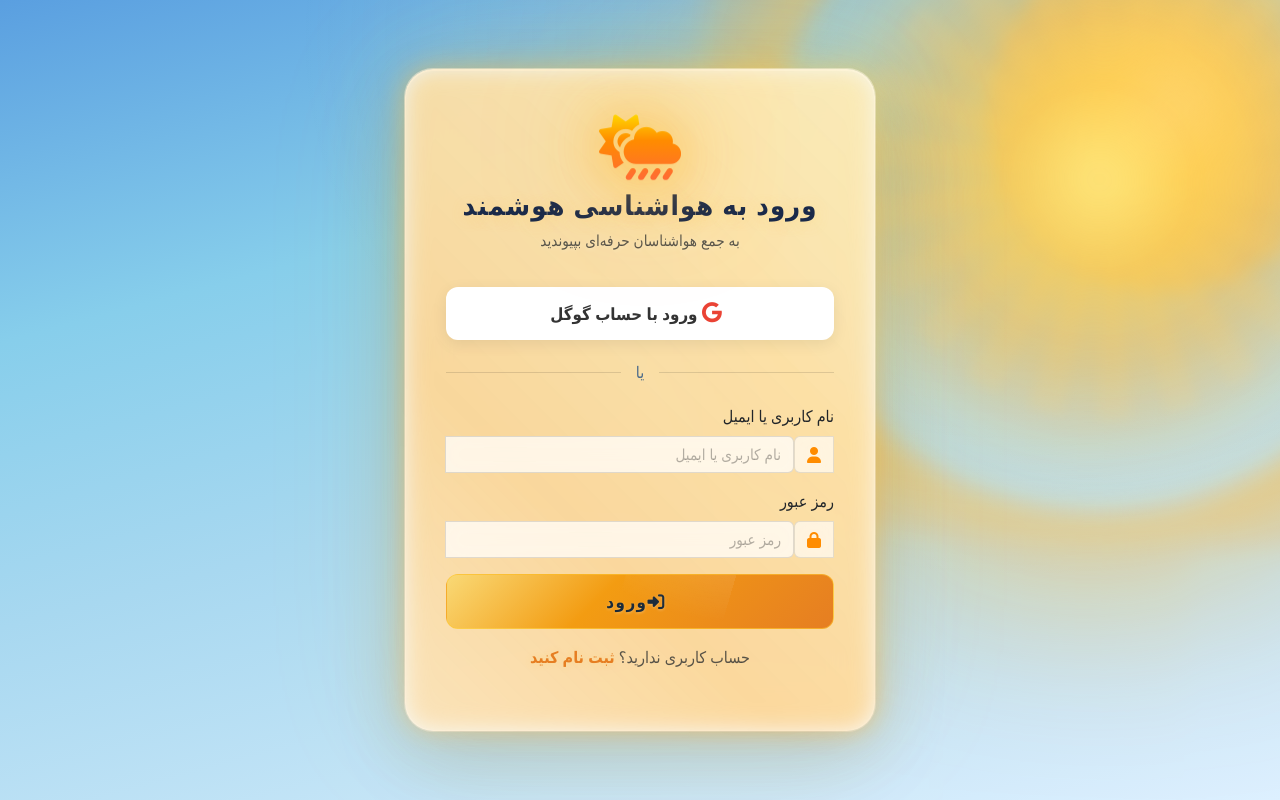
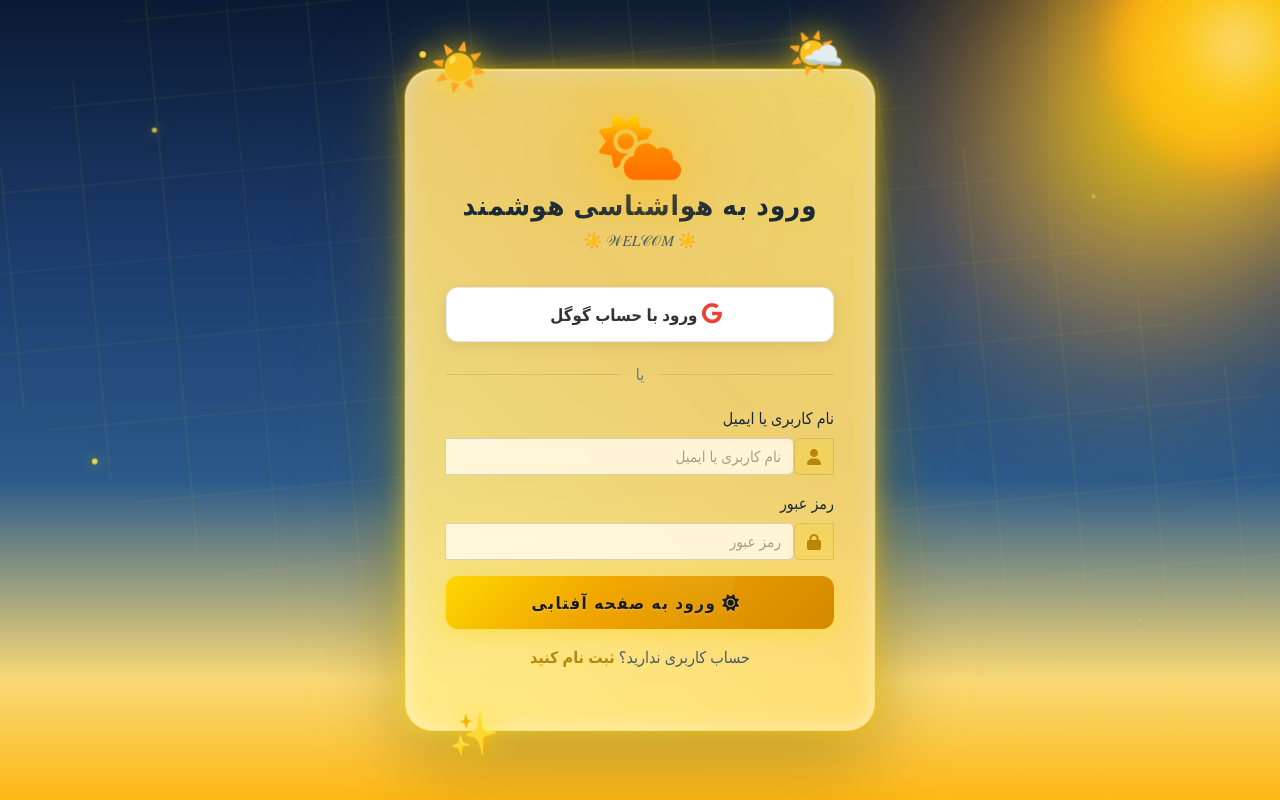
Before and after one commit to 1q23e4rr5/weather-end, a Flask app: page /login in a window 1280 px wide. Run offline with Flask 3, Linux system fonts and the light colour scheme; some libraries are stand-ins or nearby versions.

Commit message:
Update login.html

```diff
--- a/templates/login.html
+++ b/templates/login.html
@@ -9,7 +9,7 @@
     <style>
         * { margin: 0; padding: 0; box-sizing: border-box; }
         body {
-            background: #0a0e27;
+            background: linear-gradient(180deg, #0b1a33 0%, #1a3a6a 30%, #2a5a8a 60%, #f9d976 85%, #fdb813 100%);
             min-height: 100vh;
             display: flex;
             align-items: center;
@@ -18,100 +18,145 @@
             overflow-x: hidden;
             position: relative;
         }
-        /* حذف کامل همه افکت‌ها و لاگ‌ها */
-        .weather-bg-layer, .fog-layer, .particle-layer, .lightning-strike, .cloud-mega, .weather-icon-float {
-            display: none !important;
-        }
-
-        /* خورشید درخشان و روز روشن */
-        body::after {
-            content: '';
+        /* لایه‌های آفتابی و درخشان */
+        .sun-glow {
             position: fixed;
-            top: -120px;
-            right: -120px;
+            top: -150px;
+            right: -150px;
             width: 600px;
             height: 600px;
-            background: radial-gradient(circle, rgba(255, 230, 120, 0.95) 0%, rgba(255, 200, 70, 0.8) 20%, rgba(255, 180, 50, 0.5) 40%, rgba(255, 200, 100, 0.2) 60%, transparent 80%);
+            background: radial-gradient(circle, rgba(255, 215, 0, 0.7) 0%, rgba(255, 180, 50, 0.5) 25%, rgba(255, 150, 30, 0.2) 50%, transparent 70%);
+            border-radius: 50%;
+            filter: blur(40px);
+            animation: sunPulse 6s ease-in-out infinite;
+            pointer-events: none;
+            z-index: 0;
+        }
+        .sun-core {
+            position: fixed;
+            top: -80px;
+            right: -80px;
+            width: 250px;
+            height: 250px;
+            background: radial-gradient(circle, #fff7b0 0%, #ffd700 30%, #ffaa00 60%, transparent 80%);
             border-radius: 50%;
             filter: blur(15px);
-            animation: sunGlow 5s ease-in-out infinite;
+            animation: sunCorePulse 4s ease-in-out infinite;
             pointer-events: none;
             z-index: 0;
-            box-shadow: 0 0 150px rgba(255, 200, 80, 0.9), 0 0 300px rgba(255, 180, 50, 0.7), 0 0 500px rgba(255, 150, 30, 0.5);
+            box-shadow: 0 0 100px rgba(255, 215, 0, 0.8), 0 0 200px rgba(255, 200, 50, 0.6), 0 0 300px rgba(255, 180, 0, 0.4);
         }
-        body::before {
-            content: '';
-            position: fixed;
-            top: -60px;
-            right: -60px;
-            width: 350px;
-            height: 350px;
-            background: radial-gradient(circle, rgba(255, 255, 220, 1) 0%, rgba(255, 230, 120, 0.95) 25%, rgba(255, 200, 80, 0.6) 50%, rgba(255, 180, 60, 0.3) 70%, transparent 90%);
-            border-radius: 50%;
-            filter: blur(8px);
-            pointer-events: none;
-            z-index: 0;
-            animation: sunCore 3.5s ease-in-out infinite;
+        @keyframes sunPulse {
+            0%, 100% { transform: scale(1) rotate(0deg); opacity: 0.9; }
+            50% { transform: scale(1.2) rotate(8deg); opacity: 1; }
         }
-        @keyframes sunGlow {
-            0%, 100% { transform: scale(1) rotate(0deg); opacity: 0.95; filter: blur(15px); }
-            50% { transform: scale(1.15) rotate(3deg); opacity: 1; filter: blur(12px); }
+        @keyframes sunCorePulse {
+            0%, 100% { transform: scale(1); opacity: 0.9; }
+            50% { transform: scale(1.15); opacity: 1; }
         }
-        @keyframes sunCore {
-            0%, 100% { transform: scale(1); opacity: 0.98; filter: blur(8px); }
-            50% { transform: scale(1.12); opacity: 1; filter: blur(6px); }
-        }
-
-        /* پس‌زمینه آبی روشن روز */
-        body {
-            background: linear-gradient(165deg, #5a9fe0 0%, #87CEEB 30%, #a8d8f0 55%, #c5e5f7 80%, #ddf0ff 100%);
-        }
-
-        /* پرتوهای خورشید */
-        .sun-rays {
+        /* پرتوهای نور خورشید */
+        .sun-ray {
             position: fixed;
             top: 0;
-            left: 0;
+            right: 0;
             width: 100%;
             height: 100%;
             pointer-events: none;
             z-index: 0;
-            background: radial-gradient(ellipse at 80% 5%, rgba(255, 240, 180, 0.25) 0%, transparent 50%);
-        }
-        .sun-rays::after {
-            content: '';
-            position: fixed;
-            top: -80px;
-            right: -80px;
-            width: 500px;
-            height: 500px;
-            background: repeating-conic-gradient(from 0deg, rgba(255, 230, 150, 0.12) 0deg 8deg, transparent 8deg 16deg);
-            border-radius: 50%;
-            filter: blur(6px);
-            animation: rayRotate 25s linear infinite;
+            background:
+                repeating-linear-gradient(45deg,
+                    transparent 0px,
+                    transparent 40px,
+                    rgba(255, 215, 0, 0.05) 40px,
+                    rgba(255, 215, 0, 0.05) 42px,
+                    transparent 42px,
+                    transparent 80px
+                ),
+                repeating-linear-gradient(-45deg,
+                    transparent 0px,
+                    transparent 40px,
+                    rgba(255, 215, 0, 0.04) 40px,
+                    rgba(255, 215, 0, 0.04) 42px,
+                    transparent 42px,
+                    transparent 80px
+                );
+            animation: rayRotate 60s linear infinite;
         }
         @keyframes rayRotate {
             0% { transform: rotate(0deg); }
             100% { transform: rotate(360deg); }
         }
-
-        /* کارت ورود با تم روشن */
+        .sun-rays-glow {
+            position: fixed;
+            top: -200px;
+            right: -200px;
+            width: 700px;
+            height: 700px;
+            background: radial-gradient(circle, rgba(255, 220, 100, 0.15) 0%, transparent 60%);
+            border-radius: 50%;
+            filter: blur(80px);
+            pointer-events: none;
+            z-index: 0;
+            animation: glowPulse 5s ease-in-out infinite;
+        }
+        @keyframes glowPulse {
+            0%, 100% { opacity: 0.6; transform: scale(1); }
+            50% { opacity: 1; transform: scale(1.1); }
+        }
+        /* ابرهای نازک و روشن */
+        .cloud-light {
+            position: fixed;
+            background: radial-gradient(ellipse at center, rgba(255, 255, 255, 0.15) 0%, rgba(255, 255, 200, 0.05) 40%, transparent 70%);
+            border-radius: 50%;
+            filter: blur(30px);
+            animation: floatCloud 20s ease-in-out infinite;
+            pointer-events: none;
+            z-index: 0;
+        }
+        .cloud-light:nth-child(1) { width: 500px; height: 200px; top: 10%; left: -100px; animation-delay: 0s; background: radial-gradient(ellipse at center, rgba(255, 255, 220, 0.2) 0%, rgba(255, 200, 150, 0.05) 40%, transparent 70%); }
+        .cloud-light:nth-child(2) { width: 400px; height: 180px; top: 30%; right: -80px; animation-delay: -7s; background: radial-gradient(ellipse at center, rgba(255, 240, 200, 0.15) 0%, rgba(255, 200, 100, 0.05) 40%, transparent 70%); }
+        .cloud-light:nth-child(3) { width: 600px; height: 220px; bottom: 15%; left: 20%; animation-delay: -14s; background: radial-gradient(ellipse at center, rgba(255, 250, 200, 0.12) 0%, rgba(255, 220, 150, 0.04) 40%, transparent 70%); }
+        @keyframes floatCloud {
+            0%, 100% { transform: translate(0, 0) scale(1); }
+            25% { transform: translate(30px, -15px) scale(1.05); }
+            50% { transform: translate(-20px, 10px) scale(0.95); }
+            75% { transform: translate(-25px, -5px) scale(1.02); }
+        }
+        /* ذرات نور (کرم شب‌تاب گونه) */
+        .sparkle {
+            position: fixed;
+            width: 4px;
+            height: 4px;
+            background: radial-gradient(circle, #fffbe0 0%, #ffd700 60%, transparent 100%);
+            border-radius: 50%;
+            pointer-events: none;
+            z-index: 0;
+            animation: sparkleFloat 8s ease-in-out infinite;
+            box-shadow: 0 0 10px rgba(255, 215, 0, 0.8), 0 0 20px rgba(255, 200, 50, 0.5);
+        }
+        @keyframes sparkleFloat {
+            0%, 100% { transform: translate(0, 0) scale(1); opacity: 0.3; }
+            25% { transform: translate(40px, -30px) scale(1.8); opacity: 1; }
+            50% { transform: translate(-20px, 20px) scale(0.5); opacity: 0.2; }
+            75% { transform: translate(30px, 10px) scale(1.5); opacity: 0.8; }
+        }
+        /* کارت ورود با تم روشن و آفتابی */
         .login-card {
-            background: rgba(255, 255, 255, 0.88);
+            background: rgba(255, 248, 235, 0.85);
             backdrop-filter: blur(20px);
             -webkit-backdrop-filter: blur(20px);
             border-radius: 28px;
-            box-shadow: 0 30px 80px rgba(0, 0, 0, 0.12), 0 0 0 1px rgba(255, 255, 255, 0.5), inset 0 1px 0 rgba(255, 255, 255, 0.7), 0 0 80px rgba(255, 200, 80, 0.25), 0 0 150px rgba(255, 220, 80, 0.12);
+            box-shadow: 0 30px 80px rgba(0, 0, 0, 0.25), 0 0 0 1px rgba(255, 215, 0, 0.4), inset 0 1px 0 rgba(255, 255, 255, 0.6), 0 0 60px rgba(255, 215, 0, 0.3), 0 0 120px rgba(255, 200, 50, 0.15);
             padding: 45px 40px;
             max-width: 470px;
             width: 90%;
             position: relative;
             z-index: 10;
             transition: all 0.5s cubic-bezier(0.4, 0, 0.2, 1);
-            border: 1px solid rgba(255, 255, 255, 0.6);
+            border: 1px solid rgba(255, 215, 0, 0.3);
         }
         .login-card:hover {
-            box-shadow: 0 35px 100px rgba(0, 0, 0, 0.18), 0 0 0 1px rgba(255, 255, 255, 0.7), inset 0 1px 0 rgba(255, 255, 255, 0.9), 0 0 120px rgba(255, 200, 80, 0.4), 0 0 200px rgba(255, 220, 100, 0.25);
+            box-shadow: 0 35px 100px rgba(0, 0, 0, 0.3), 0 0 0 1px rgba(255, 215, 0, 0.6), inset 0 1px 0 rgba(255, 255, 255, 0.7), 0 0 80px rgba(255, 215, 0, 0.4), 0 0 150px rgba(255, 200, 50, 0.25);
             transform: translateY(-5px);
         }
         .login-card::before {
@@ -122,18 +167,35 @@
             right: -3px;
             bottom: -3px;
             border-radius: 30px;
-            background: linear-gradient(45deg, rgba(255, 200, 80, 0.5), rgba(255, 220, 150, 0.3), rgba(255, 180, 60, 0.5), rgba(255, 220, 100, 0.4), rgba(255, 200, 80, 0.6));
+            background: linear-gradient(45deg, #ffd700, #ffed4a, #ffc107, #ffd700, #ffb300);
             z-index: -1;
-            filter: blur(12px);
-            animation: borderGlow 4s linear infinite;
+            filter: blur(10px);
+            animation: borderGlow 3s linear infinite;
             background-size: 300% 300%;
+            opacity: 0.5;
         }
         @keyframes borderGlow {
             0% { background-position: 0% 50%; }
             50% { background-position: 100% 50%; }
             100% { background-position: 0% 50%; }
         }
-
+        /* آیکون‌های شناور با تم آفتابی */
+        .weather-icon-float {
+            position: absolute;
+            font-size: 2.8rem;
+            animation: iconFloat 6s ease-in-out infinite;
+            pointer-events: none;
+            z-index: 20;
+            filter: drop-shadow(0 0 15px rgba(255, 215, 0, 0.8));
+        }
+        .weather-icon-float:nth-child(1) { top: -35px; left: 25px; animation-delay: 0s; color: #ffd700; }
+        .weather-icon-float:nth-child(2) { top: -40px; right: 30px; animation-delay: -2s; color: #ffb300; }
+        .weather-icon-float:nth-child(3) { bottom: -30px; left: 40px; animation-delay: -4s; color: #ffa000; }
+        @keyframes iconFloat {
+            0%, 100% { transform: translateY(0) rotate(0deg) scale(1); }
+            33% { transform: translateY(-18px) rotate(8deg) scale(1.1); }
+            66% { transform: translateY(8px) rotate(-5deg) scale(0.9); }
+        }
         .login-header {
             text-align: center;
             margin-bottom: 35px;
@@ -141,35 +203,33 @@
         }
         .login-header i {
             font-size: 4rem;
-            background: linear-gradient(180deg, #ffd700 0%, #ff8c00 40%, #ff6b35 100%);
+            background: linear-gradient(180deg, #ffd700 0%, #ff8f00 40%, #ff6f00 100%);
             -webkit-background-clip: text;
             -webkit-text-fill-color: transparent;
             background-clip: text;
-            filter: drop-shadow(0 4px 20px rgba(255, 180, 40, 0.7)) drop-shadow(0 0 40px rgba(255, 150, 30, 0.5));
+            filter: drop-shadow(0 4px 20px rgba(255, 180, 0, 0.7)) drop-shadow(0 0 40px rgba(255, 150, 0, 0.4));
             animation: iconPulse 3s ease-in-out infinite;
             margin-bottom: 10px;
         }
         @keyframes iconPulse {
-            0%, 100% { filter: drop-shadow(0 4px 20px rgba(255, 180, 40, 0.7)) drop-shadow(0 0 40px rgba(255, 150, 30, 0.5)); transform: scale(1); }
-            50% { filter: drop-shadow(0 4px 35px rgba(255, 200, 50, 1)) drop-shadow(0 0 70px rgba(255, 180, 40, 0.9)); transform: scale(1.08); }
+            0%, 100% { filter: drop-shadow(0 4px 20px rgba(255, 180, 0, 0.7)) drop-shadow(0 0 40px rgba(255, 150, 0, 0.4)); transform: scale(1); }
+            50% { filter: drop-shadow(0 4px 35px rgba(255, 200, 50, 1)) drop-shadow(0 0 70px rgba(255, 180, 0, 0.8)); transform: scale(1.08); }
         }
         .login-header h3 {
-            color: #1a2a4a;
+            color: #1a2a3a;
             font-weight: 700;
             font-size: 1.7rem;
-            text-shadow: 0 2px 15px rgba(255, 200, 80, 0.3);
+            text-shadow: 0 2px 10px rgba(255, 215, 0, 0.2);
             letter-spacing: 1px;
         }
         .login-header p {
-            color: #2a4a6a;
+            color: #4a5a6a;
             font-size: 0.95rem;
-            text-shadow: 0 1px 5px rgba(255, 255, 255, 0.3);
         }
-
         .btn-google {
             background: #ffffff;
             color: #333;
-            border: none;
+            border: 1px solid rgba(0,0,0,0.1);
             padding: 14px;
             font-weight: 700;
             font-size: 1.05rem;
@@ -179,53 +239,49 @@
         }
         .btn-google:hover {
             transform: translateY(-3px);
-            box-shadow: 0 8px 30px rgba(0, 0, 0, 0.15);
-            background: #f8f9fa;
+            box-shadow: 0 8px 30px rgba(255, 215, 0, 0.3);
+            background: #fffdf5;
+            border-color: #ffd700;
         }
         .btn-google i { color: #ea4335; font-size: 1.3rem; }
-
         .divider {
             display: flex;
             align-items: center;
             text-align: center;
-            color: #4a6a8a;
+            color: #6a7a8a;
             margin: 20px 0;
         }
         .divider::before, .divider::after {
             content: '';
             flex: 1;
-            border-bottom: 1px solid rgba(0, 0, 0, 0.12);
+            border-bottom: 1px solid rgba(0, 0, 0, 0.1);
         }
         .divider::before { margin-left: 15px; }
         .divider::after { margin-right: 15px; }
-
         .form-control {
-            background: rgba(255, 255, 255, 0.75);
-            border: 1px solid rgba(0, 0, 0, 0.12);
+            background: rgba(255, 255, 255, 0.7);
+            border: 1px solid rgba(0, 0, 0, 0.15);
             color: #1a2a3a;
-            backdrop-filter: blur(10px);
             transition: all 0.4s;
             font-size: 0.95rem;
+            backdrop-filter: blur(5px);
         }
         .form-control:focus {
-            background: rgba(255, 255, 255, 0.95);
+            background: rgba(255, 255, 255, 0.9);
             border-color: #ffd700;
-            box-shadow: 0 0 25px rgba(255, 200, 40, 0.35), 0 0 0 3px rgba(255, 200, 40, 0.1);
+            box-shadow: 0 0 25px rgba(255, 200, 0, 0.3), 0 0 0 3px rgba(255, 215, 0, 0.15);
             color: #1a2a3a;
         }
-        .form-control::placeholder { color: rgba(0, 0, 0, 0.3); }
-
+        .form-control::placeholder { color: rgba(0, 0, 0, 0.35); }
         .input-group-text {
-            background: rgba(255, 255, 255, 0.65);
+            background: rgba(255, 215, 0, 0.15);
             border: 1px solid rgba(0, 0, 0, 0.1);
-            color: #ff8c00;
-            backdrop-filter: blur(10px);
+            color: #b8860b;
         }
-
         .btn-login {
-            background: linear-gradient(135deg, #f9d976 0%, #f39c12 40%, #e67e22 100%);
-            border: 1px solid rgba(255, 200, 50, 0.6);
-            color: #1a2a3a;
+            background: linear-gradient(135deg, #ffd700 0%, #f0a500 40%, #d48900 100%);
+            border: none;
+            color: #1a1a1a;
             padding: 14px;
             font-weight: 700;
             font-size: 1.05rem;
@@ -235,6 +291,7 @@
             border-radius: 12px;
             position: relative;
             overflow: hidden;
+            box-shadow: 0 4px 20px rgba(255, 215, 0, 0.4);
         }
         .btn-login::before {
             content: '';
@@ -243,7 +300,7 @@
             left: -50%;
             width: 200%;
             height: 200%;
-            background: radial-gradient(circle, rgba(255, 255, 255, 0.4) 0%, transparent 60%);
+            background: radial-gradient(circle, rgba(255, 255, 255, 0.3) 0%, transparent 60%);
             animation: btnShine 3s infinite;
         }
         @keyframes btnShine {
@@ -251,86 +308,111 @@
             100% { transform: rotate(360deg) translate(-30%, -30%); }
         }
         .btn-login:hover {
-            background: linear-gradient(135deg, #f7dc6f 0%, #f1c40f 40%, #e67e22 100%);
-            border-color: #ffd700;
-            color: #1a2a3a;
+            background: linear-gradient(135deg, #ffe033 0%, #f5a623 40%, #d48900 100%);
             transform: translateY(-4px);
-            box-shadow: 0 12px 35px rgba(0, 0, 0, 0.2), 0 0 40px rgba(255, 200, 40, 0.5), 0 0 80px rgba(255, 200, 80, 0.25);
+            box-shadow: 0 12px 35px rgba(255, 215, 0, 0.6), 0 0 60px rgba(255, 200, 0, 0.3);
+            color: #000;
         }
-
         .register-link {
-            color: #e67e22;
+            color: #b8860b;
             text-decoration: none;
             font-weight: 700;
             transition: all 0.3s;
-            text-shadow: 0 0 8px rgba(255, 200, 40, 0.2);
         }
         .register-link:hover {
-            color: #f39c12;
-            text-shadow: 0 0 20px rgba(255, 220, 60, 0.7);
+            color: #d48900;
+            text-shadow: 0 0 20px rgba(255, 215, 0, 0.6);
             text-decoration: none;
         }
-
-        /* مخفی کردن کامل پیام‌های فلش (لاگ‌ها) */
-        .alert, .flashes, [role="alert"], .alert-dismissible {
-            display: none !important;
+        .alert {
+            background: rgba(255, 248, 235, 0.9);
+            border: 1px solid rgba(255, 215, 0, 0.3);
+            color: #1a2a3a;
+            backdrop-filter: blur(10px);
+            border-radius: 10px;
         }
-
-        /* حذف کامل هرگونه لاگ یا پیام اضافی */
-        .d-none-log { display: none !important; }
-
+        .alert-danger {
+            border-color: rgba(255, 100, 100, 0.5);
+            background: rgba(255, 235, 235, 0.9);
+            color: #a03030;
+        }
+        .text-muted { color: #4a5a6a !important; }
+        .text-light { color: #1a2a3a !important; }
         @media (max-width: 576px) {
             .login-card { padding: 30px 20px; border-radius: 22px; margin: 15px; }
             .login-header i { font-size: 3rem; }
+            .weather-icon-float { font-size: 2rem; }
         }
     </style>
 </head>
 <body>
-    <!-- فقط روز روشن و خورشید - هیچ افکت اضافی و هیچ لاگی نمایش داده نمی‌شود -->
-    <div class="sun-rays"></div>
+    <!-- لایه‌های آفتابی -->
+    <div class="sun-rays-glow"></div>
+    <div class="sun-core"></div>
+    <div class="sun-glow"></div>
+    <div class="sun-ray"></div>
+
+    <!-- ابرهای روشن -->
+    <div class="cloud-light"></div>
+    <div class="cloud-light"></div>
+    <div class="cloud-light"></div>
+
+    <!-- ذرات نور (اسپارکل) -->
+    <div class="sparkle" style="top: 15%; left: 10%; animation-delay: 0s;"></div>
+    <div class="sparkle" style="top: 25%; right: 15%; animation-delay: -2s;"></div>
+    <div class="sparkle" style="top: 60%; left: 5%; animation-delay: -4s;"></div>
+    <div class="sparkle" style="top: 75%; right: 10%; animation-delay: -6s;"></div>
+    <div class="sparkle" style="top: 45%; left: 50%; animation-delay: -1s;"></div>
+    <div class="sparkle" style="top: 10%; left: 30%; animation-delay: -3s;"></div>
+    <div class="sparkle" style="top: 85%; left: 70%; animation-delay: -5s;"></div>
 
     <div class="login-card">
+        <span class="weather-icon-float">☀️</span>
+        <span class="weather-icon-float">🌤️</span>
+        <span class="weather-icon-float">✨</span>
         <div class="login-header">
-            <i class="fas fa-cloud-sun-rain"></i>
+            <i class="fas fa-cloud-sun"></i>
             <h3>ورود به هواشناسی هوشمند</h3>
-            <p class="text-muted">به جمع هواشناسان حرفه‌ای بپیوندید</p>
+            <p class="text-muted">☀️ 𝒲𝐸𝐿𝒞𝒪𝑀 ☀️</p>
         </div>
-
-        <!-- پیام‌های فلش کاملاً مخفی شدند - هیچ لاگی نمایش داده نمی‌شود -->
+        <!-- فقط لاگ مسدودیت نمایش داده میشود -->
         {% with messages = get_flashed_messages(with_categories=true) %}
             {% for category, message in messages %}
-                <!-- هیچ چیزی نمایش داده نمی‌شود -->
+                {% if category == 'danger' and 'مسدود' in message %}
+                    <div class="alert alert-danger alert-dismissible fade show" role="alert">
+                        <i class="fas fa-exclamation-triangle me-2"></i> {{ message }}
+                        <button type="button" class="btn-close" data-bs-dismiss="alert"></button>
+                    </div>
+                {% endif %}
             {% endfor %}
         {% endwith %}
-
         <a href="{{ url_for('google_login') }}" class="btn btn-google w-100">
             <i class="fab fa-google me-2"></i> ورود با حساب گوگل
         </a>
         <div class="divider">یا</div>
         <form method="POST" action="{{ url_for('login') }}">
             <div class="mb-3">
-                <label class="form-label text-dark">نام کاربری یا ایمیل</label>
+                <label class="form-label text-light">نام کاربری یا ایمیل</label>
                 <div class="input-group">
                     <span class="input-group-text"><i class="fas fa-user"></i></span>
                     <input type="text" name="username" class="form-control" placeholder="نام کاربری یا ایمیل" required>
                 </div>
             </div>
             <div class="mb-3">
-                <label class="form-label text-dark">رمز عبور</label>
+                <label class="form-label text-light">رمز عبور</label>
                 <div class="input-group">
                     <span class="input-group-text"><i class="fas fa-lock"></i></span>
                     <input type="password" name="password" class="form-control" placeholder="رمز عبور" required>
                 </div>
             </div>
             <button type="submit" class="btn btn-login w-100">
-                <i class="fas fa-sign-in-alt me-2"></i>ورود
+                <i class="fas fa-sun me-2"></i> ورود به صفحه آفتابی
             </button>
         </form>
         <div class="text-center mt-3">
             <p class="text-muted">حساب کاربری ندارید؟ <a href="{{ url_for('register') }}" class="register-link">ثبت نام کنید</a></p>
         </div>
     </div>
-
     <script src="https://cdn.jsdelivr.net/npm/bootstrap@5.3.0/dist/js/bootstrap.bundle.min.js"></script>
 </body>
 </html>
```
